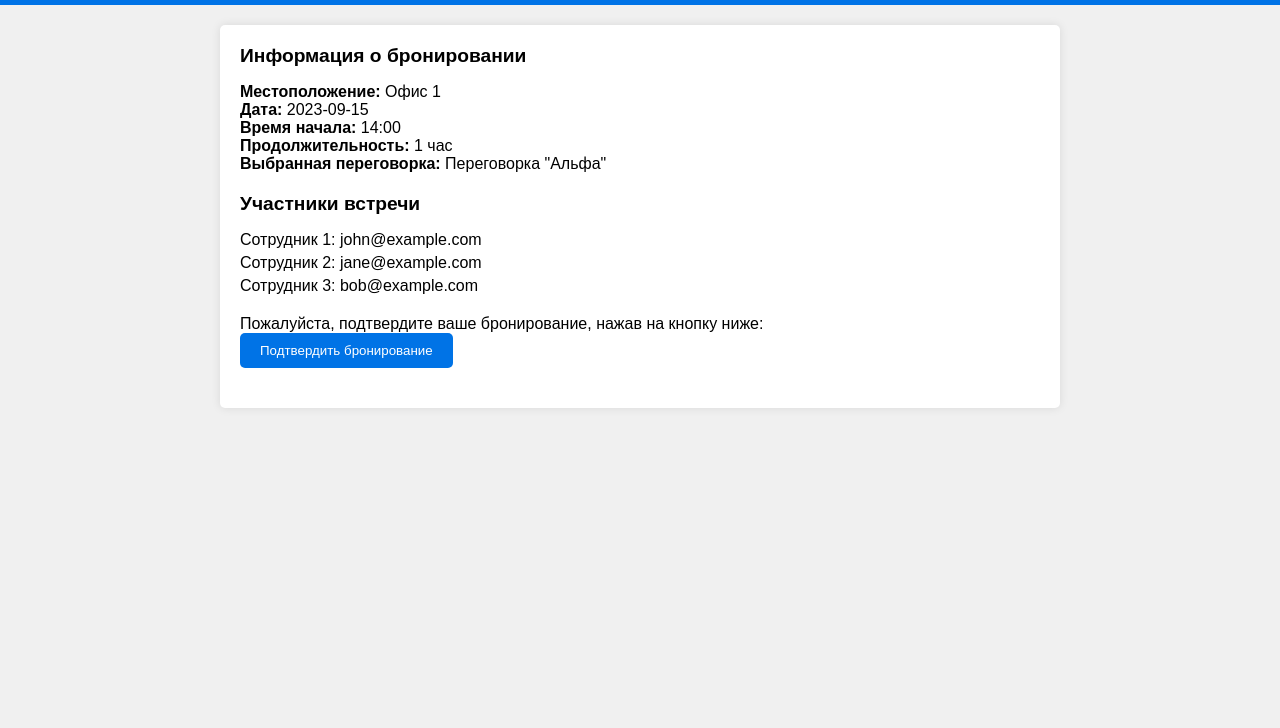
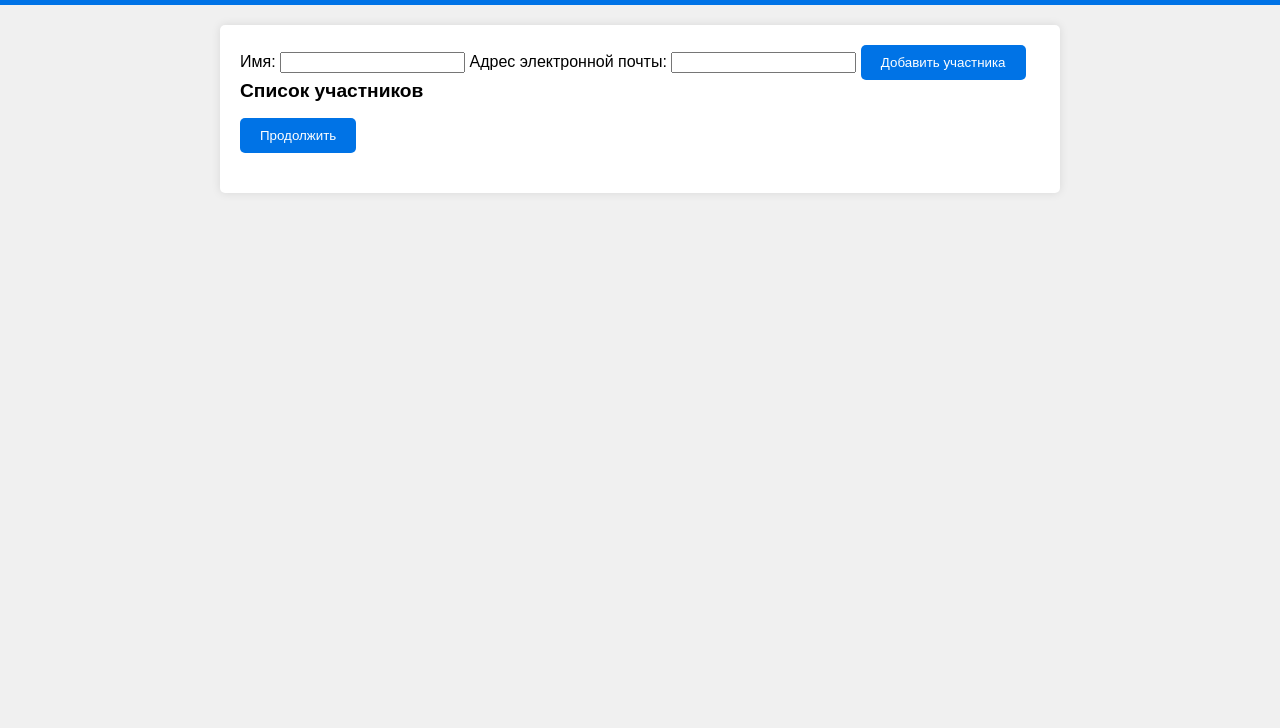
Before and after one commit to lukinslava/meeting-room-booking, a plain HTML site: page index.html in a window 1280 px wide. Shown: the part 72-800 px from the top of the page. Drawn offline with Linux system fonts and the light colour scheme.

Commit message:
Update index.html

```diff
--- a/index.html
+++ b/index.html
@@ -3,33 +3,31 @@
 <head>
     <meta charset="UTF-8">
     <meta name="viewport" content="width=device-width, initial-scale=1.0">
-    <title>Сводная информация о бронировании</title>
+    <title>Добавление участников</title>
     <link rel="stylesheet" href="styles.css">
 </head>
 <body>
     <header>
-        <h1>Сводная информация о бронировании</h1>
+        <h1>Добавление участников</h1>
     </header>
     <main>
-        <section class="summary">
-            <h2>Информация о бронировании</h2>
-            <p><strong>Местоположение:</strong> Офис 1</p>
-            <p><strong>Дата:</strong> 2023-09-15</p>
-            <p><strong>Время начала:</strong> 14:00</p>
-            <p><strong>Продолжительность:</strong> 1 час</p>
-            <p><strong>Выбранная переговорка:</strong> Переговорка "Альфа"</p>
+        <section class="add-participants">
+            <form id="participant-form">
+                <label for="name">Имя:</label>
+                <input type="text" id="name" name="name" required>
+                <label for="email">Адрес электронной почты:</label>
+                <input type="email" id="email" name="email" required>
+                <button id="add-button">Добавить участника</button>
+            </form>
         </section>
-        <section class="participants">
-            <h2>Участники встречи</h2>
-            <ul>
-                <li>Сотрудник 1: john@example.com</li>
-                <li>Сотрудник 2: jane@example.com</li>
-                <li>Сотрудник 3: bob@example.com</li>
+        <section class="participants-list">
+            <h2>Список участников</h2>
+            <ul id="participants">
+                <!-- Здесь будут отображаться добавленные участники -->
             </ul>
         </section>
         <section class="confirmation">
-            <p>Пожалуйста, подтвердите ваше бронирование, нажав на кнопку ниже:</p>
-            <button id="confirm-button">Подтвердить бронирование</button>
+            <button id="continue-button">Продолжить</button>
         </section>
     </main>
 </body>
```
